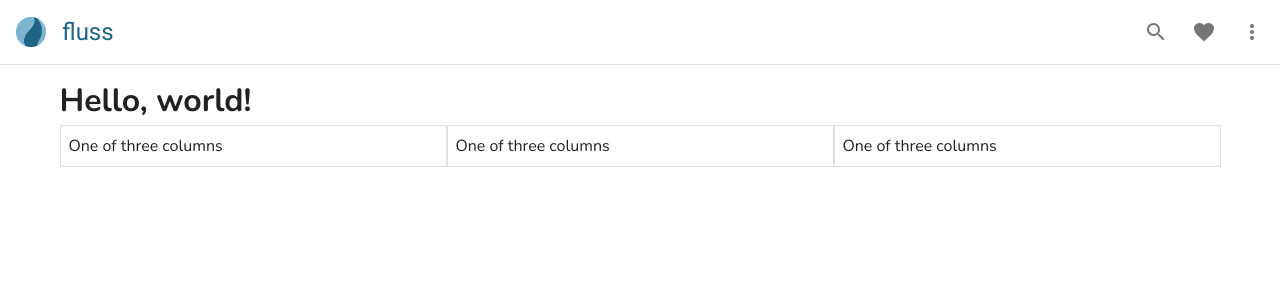
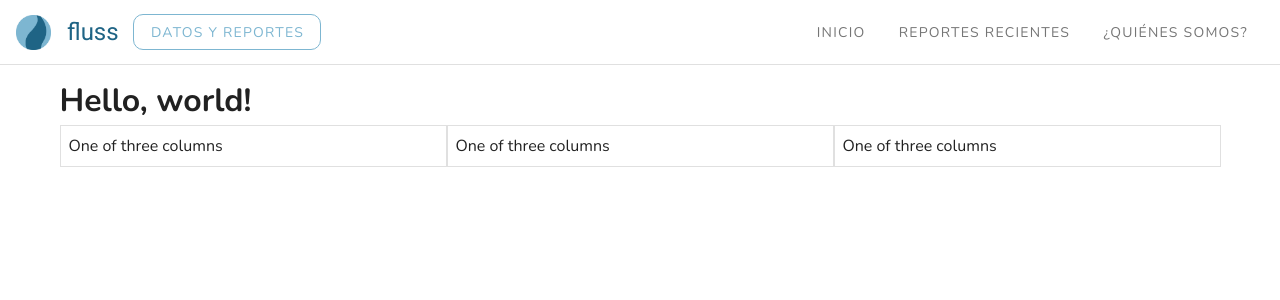
Before and after one commit to fluss-rd/fluss, a Vue app in the folder user/dashboard/: page /#/Home in a window 1280 px wide. Shown: the top 300 px of the page. Built offline with nearby package versions, Linux system fonts and the light colour scheme.

Commit message:
Add the rest of buttons in the appbar

```diff
--- a/user/dashboard/src/views/AppBar.vue
+++ b/user/dashboard/src/views/AppBar.vue
@@ -9,25 +9,24 @@
         scroll-target="#scrolling-techniques-7"
         class=""
       >
-        <v-avatar :tile="true" size="30" class="avatar">
+      <div class="logo">
+        <v-avatar :tile="true" size="35" class="avatar">
           <img :src="require('../assets/images/logo.png')" alt="logo" />
         </v-avatar>
 
         <v-toolbar-title class="primary--text text-h5">fluss</v-toolbar-title>
+      </div>
+
+
+        <v-btn elevation="0" outlined color="secondary" class="app-btn">
+          Datos y reportes
+        </v-btn>
 
         <v-spacer></v-spacer>
 
-        <v-btn icon>
-          <v-icon>mdi-magnify</v-icon>
-        </v-btn>
-
-        <v-btn icon>
-          <v-icon>mdi-heart</v-icon>
-        </v-btn>
-
-        <v-btn icon>
-          <v-icon>mdi-dots-vertical</v-icon>
-        </v-btn>
+        <v-btn plain>Inicio</v-btn>
+        <v-btn plain>Reportes recientes</v-btn>
+        <v-btn plain>¿Quiénes somos?</v-btn>
       </v-app-bar>
     </v-card>
     <v-divider class="divider"></v-divider>
@@ -38,4 +37,16 @@
 .avatar {
   margin-right: 1em;
 }
+ .v-btn{
+    border-radius:10px!important;
+ }
+ .app-btn {
+    margin-left: 1em;
+ }
+ .logo {
+   display: flex;
+   flex-direction: row;
+   align-items: center;
+   cursor: pointer;
+ }
 </style>
```
